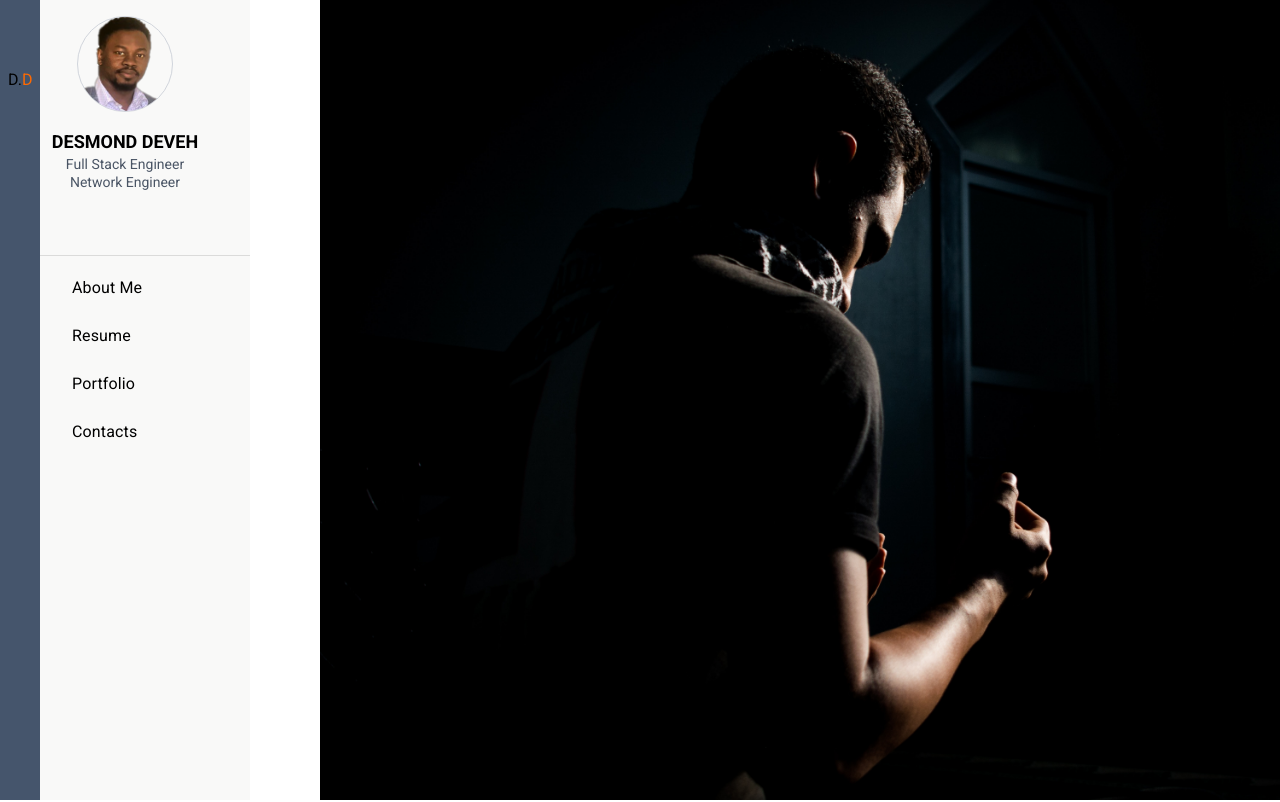
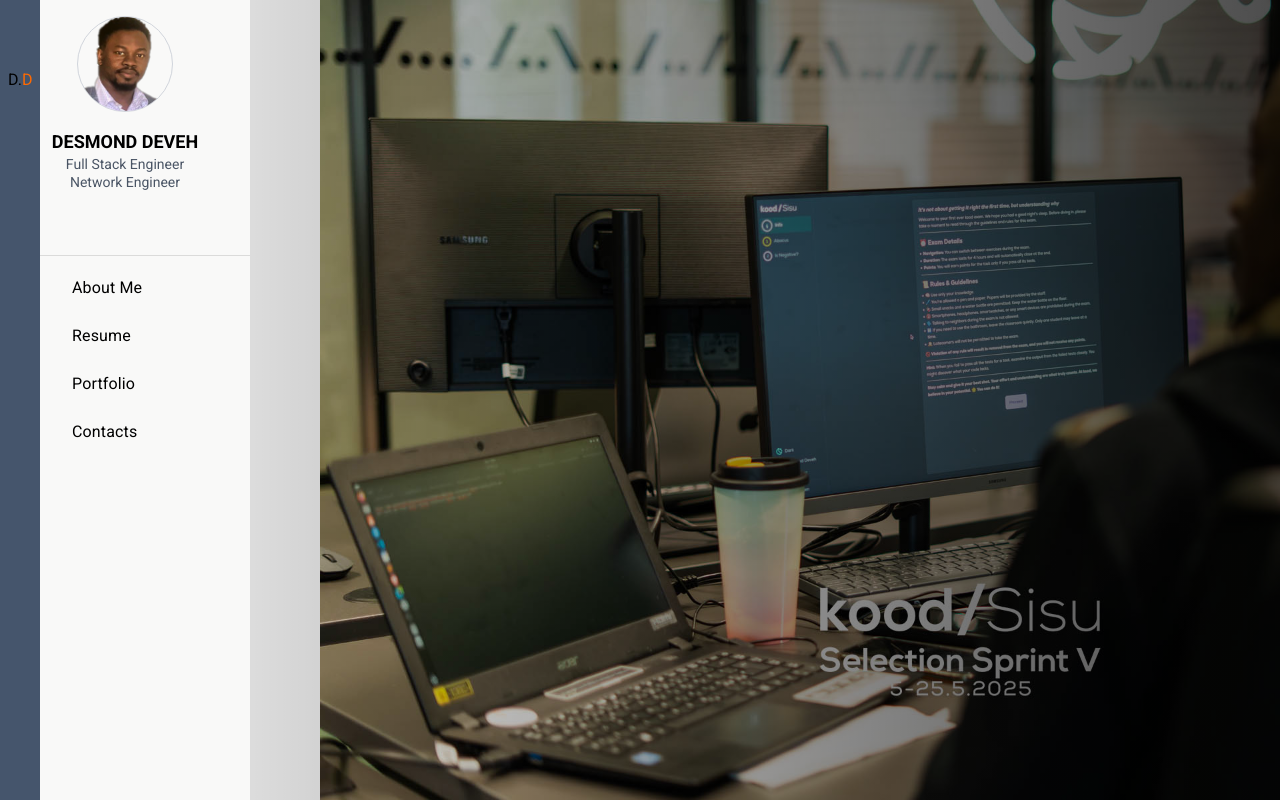
Before and after one commit to Desmond-netw/hireMePortfolio, a Next.js app in the folder v2/: page / in a window 1280 px wide. Shown: the top 802 px of the page. Built offline with nearby package versions, Linux system fonts and the light colour scheme; some icons are missing.

Commit message:
modified about me topsection backgound

```diff
--- a/v2/src/app/components/aboutMe/Aboutme.tsx
+++ b/v2/src/app/components/aboutMe/Aboutme.tsx
@@ -6,18 +6,19 @@
 import { faGift } from "@fortawesome/free-solid-svg-icons";
 import { faUsers } from "@fortawesome/free-solid-svg-icons";
 import { faAward } from "@fortawesome/free-solid-svg-icons";
-import bgImage from '@/../../public/bg-1.jpg'
+
 
 // backgrounds img
 
 const Aboutme = () => {
     return ( <>
         {/* ---- Main about section --- - */}
+
         <div className={`section w-screen h-screen  bg-center bg-fixed bg-cover `}
-         style={{ backgroundImage: "url('/bg-1.jpg')" }}
+         style={{ backgroundImage: "url('/bg-big.jpg')" }}
          >
-
         </div>
+        <div className=" h-screen w-screen absolute inset-0 bg-gradient-to-l from-black/70 to-transparent" />
         <div className="wrapper">
           {/* == some personal discriptions */}
           <div className="title">About Me and My jorney
```
